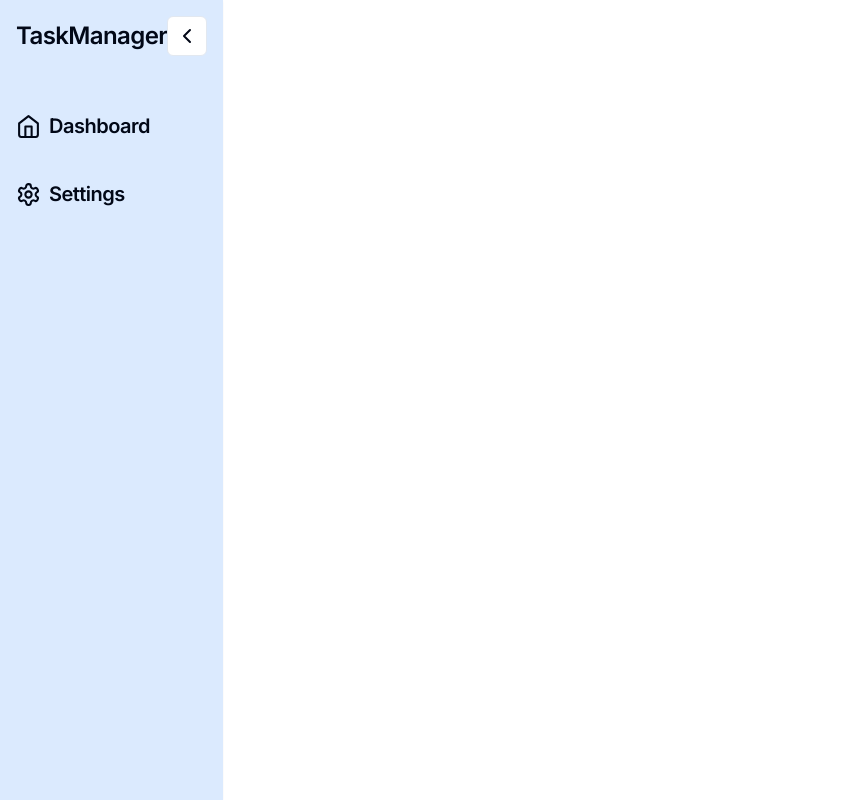
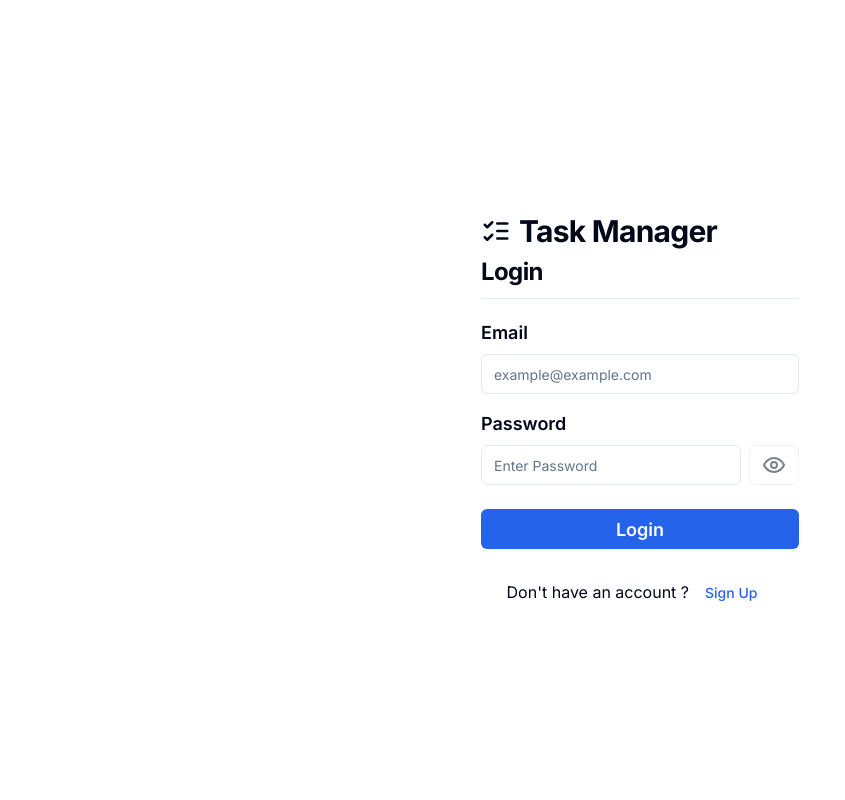
Before and after one commit to Kowthem2910/Task-Manager, a React (Vite) app: page / in a window 1280 px wide. Shown: the whole page, without its empty margins (0-845 px from the left). Built offline with nearby package versions, Linux system fonts and the light colour scheme; no server answers.

Commit message:
login and signup validation added

```diff
--- a/src/App.jsx
+++ b/src/App.jsx
@@ -18,6 +18,7 @@ const App = () => {
             <div className=" h-screen w-screen flex flex-row gap-2">
                 <Sidebar />
                 <Routes>
+                  <Route path="/" element={<Login/>} />
                   <Route path="/login" element={<Login />} />
                   <Route path="/signup" element={<SignUp />} />
                   <Route path="/dashboard" element={<AuthRoutes><DashBoard /></AuthRoutes>} />
--- a/src/Utils/components/Sidebar.jsx
+++ b/src/Utils/components/Sidebar.jsx
@@ -8,7 +8,7 @@ import SideBarItem from "./SideBarItem";
 const Sidebar = () => {
   const location = useLocation();
   const isHidden =
-    location.pathname === "/login" || location.pathname === "/signup";
+    location.pathname === "/login" || location.pathname === "/signup" || location.pathname === "/";
   const [expanded, setExpanded] = useState(true);
   return (
     <div
--- a/src/pages/Login.jsx
+++ b/src/pages/Login.jsx
@@ -14,12 +14,32 @@ const Login = () => {
   const [email, setEmail] = useState("");
   const [password, setPassword] = useState("");
   const [passwordVisible, setPasswordVisible] = useState(false);
+  const [validEmail, setEmailValid] = useState(true);
+  const [validPassword, setValidPassword] = useState(true);
   const dispatch = useDispatch();
   const navigate = useNavigate();
   const { toast } = useToast();
 
+  const validateEmail = (email) =>{
+    const emailRegex = /^[^\s@]+@[^\s@]+\.[^\s@]+$/;
+    return emailRegex.test(email);
+  };
+
   const handleSubmit = async (e) => {
     e.preventDefault();
+    if (!validateEmail(email)) {
+      setEmailValid(false);
+      return;
+    } else {
+      setEmailValid(true);
+    }
+    if (password.length < 6) {
+      setValidPassword(false);
+      return;
+    } else {
+      setValidPassword(true);
+    }
+
     const res = await signIn(email, password);
     if (res.status === "ok") {
       toast({
@@ -62,6 +82,9 @@ const Login = () => {
               placeholder="example@example.com"
               onChange={(e) => setEmail(e.target.value)}
             />
+            {!validEmail && (
+              <p className="text-red-500">Please enter a valid email address</p>
+            )}
           </div>
           <div className=" flex flex-col gap-2 mb-4">
             <Label htmlFor="password" className=" font-semibold text-[18px]">
@@ -79,18 +102,21 @@ const Login = () => {
                 onClick={() => {
                   setPasswordVisible((prev) =>!prev);
                 }}
-                disabled={password===''}
+                disabled={password === ""}
               >
-                <Icon
-                  name={passwordVisible ? "EyeOff" : "Eye"}
-                  size={24}
-                />
+                <Icon name={passwordVisible ? "EyeOff" : "Eye"} size={24} />
               </Toggle>
             </div>
+            {!validPassword && (
+              <p className="text-red-500">Password must be at least 6 characters long</p>
+            )}
           </div>
 
           <Button className=" font-semibold text-[18px] mt-2">Login</Button>
-          <p className=" text-center">Don't have an account ?<Button variant={"link"} onClick={()=>{navigate('/signup')}}>Sign Up</Button></p>
+          <p className=" text-center">
+            Don't have an account ?
+            <Button variant={"link"} onClick={() => {navigate('/signup')}}>Sign Up</Button>
+          </p>
         </form>
       </div>
     </div>
--- a/src/pages/SignUp.jsx
+++ b/src/pages/SignUp.jsx
@@ -19,22 +19,43 @@ const SignUp = () => {
   const dispatch = useDispatch();
   const navigate = useNavigate();
   const { toast } = useToast();
+  const [error , setError] = useState("");
 
   const handleSubmit = async (e) => {
     e.preventDefault();
+    if(!userName.trim()){
+      setError("User Name is Required");
+      return;
+    }
+    if(!email.trim()){
+      setError("Email is Required");
+      return;
+    }
+    if(!password.trim()){
+      setError("Password is Required");
+      return;
+    }
+    if(password !== confirmPassword){
+      setError("Passwords should be same");
+      return;
+    }
+    if(password.length < 6){
+      setError("Password should be atleast 6 characters");
+      return;
+    }
     const res = await signUp(userName, email, password);
     if (res.status === "ok") {
       toast({
-        title: "Login Panniyachu",
-        description: "follow panuriya da body soda, vaa suruthi",
+        title: "Login",
+        description: "Login Successfull, Welcome to Task Manager",
         duration: 2000,
       });
       dispatch(login(res));
       navigate("/dashboard");
     } else {
       toast({
-        title: "Login panalada panni",
-        description: "password / email ae check pannu da body soda",
+        title: "Not Logged In",
+        description: "Email/Password is incorrect, Please try again",
         duration: 3000,
         variant: "destructive",
       });
@@ -127,7 +148,7 @@ const SignUp = () => {
               </Toggle>
             </div>
           </div>
-
+          {error ? <p style={{color:'red',textAlign:'center'}}>{error}</p> :<br/>}
           <Button className=" font-semibold text-[18px] mt-2">Sign Up</Button>
           <p className=" mt-0 text-center">Already have an account ?<Button variant={"link"} onClick={()=>{navigate('/login')}}>Login</Button></p>
         </form>
```
